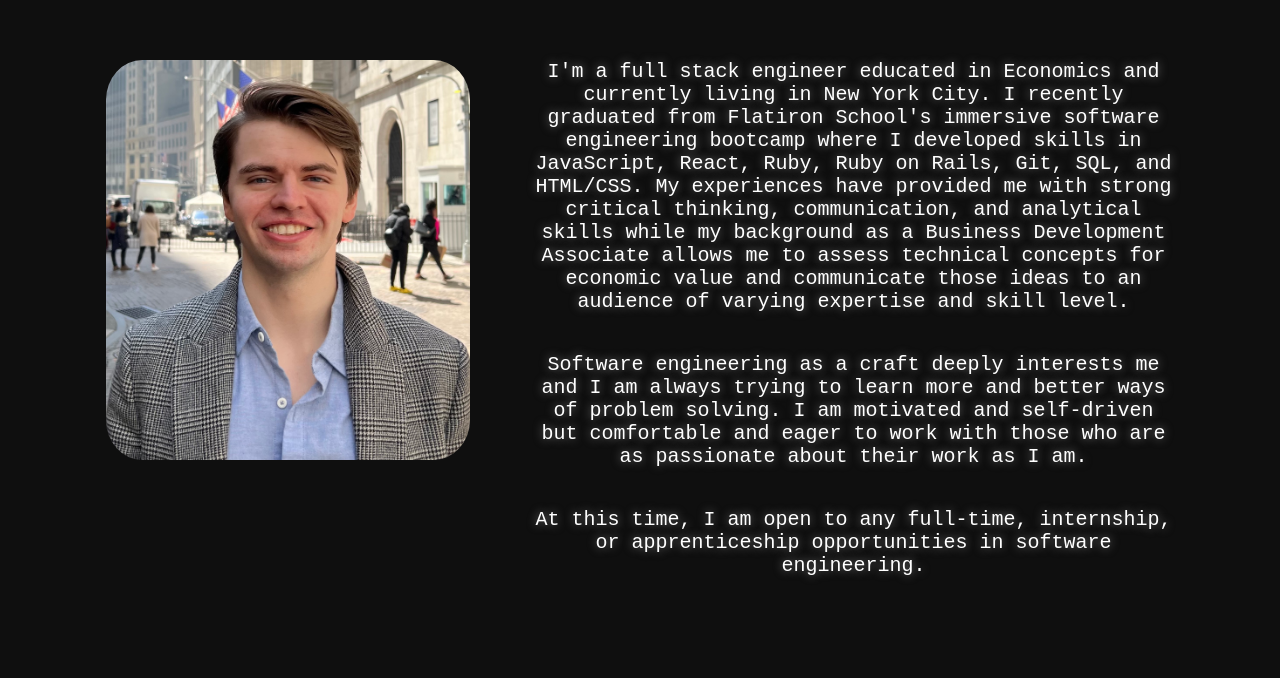
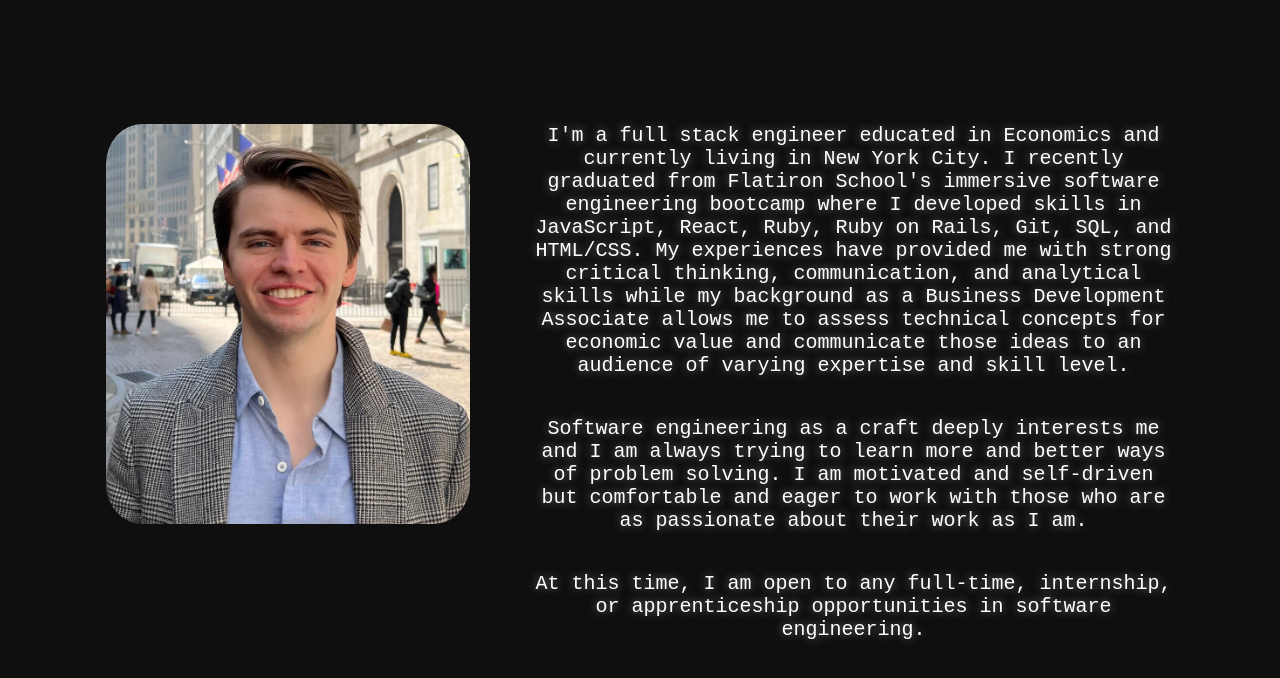
Before and after one commit to henreth/henreth.github.io, a React (Create React App) app: page / in a window 1280 px wide. Shown: the part 804-1482 px from the top of the page. Built offline with nearby package versions, Linux system fonts and the light colour scheme; a web font is replaced by a local one.

Commit message:
adjust positioning of about information and navigation

```diff
--- a/src/components/About/About.css
+++ b/src/components/About/About.css
@@ -35,9 +35,7 @@
   -webkit-box-pack: center !important;
       -ms-flex-pack: center !important;
           justify-content: center !important;
-  -webkit-box-align: space-evenly !important;
-      -ms-flex-align: space-evenly !important;
-          align-items: space-evenly !important;
+  margin-top: 5%;
 }
 
 .about-description {
--- a/src/components/About/About.scss
+++ b/src/components/About/About.scss
@@ -24,7 +24,8 @@
     display: flex;
     flex-direction: row;
     justify-content: center !important;
-    align-items: space-evenly !important;
+    margin-top: 5%;
+    // align-items: space-evenly !important;
 
 }
 
--- a/src/components/Navigation/Navigation.css
+++ b/src/components/Navigation/Navigation.css
@@ -11,6 +11,7 @@
   top: 5px;
   z-index: 999;
   text-align: center;
+  margin-left: 61vw;
 }
 
 .navigation-link {
--- a/src/components/Navigation/Navigation.scss
+++ b/src/components/Navigation/Navigation.scss
@@ -6,6 +6,7 @@
     // top:0;
     z-index: 999;
     text-align: center;
+    margin-left: 61vw;
 }
 
 .navigation-link {
```
Also changed, not shown: 2 other files (tests, documents, lock files or other folders).
